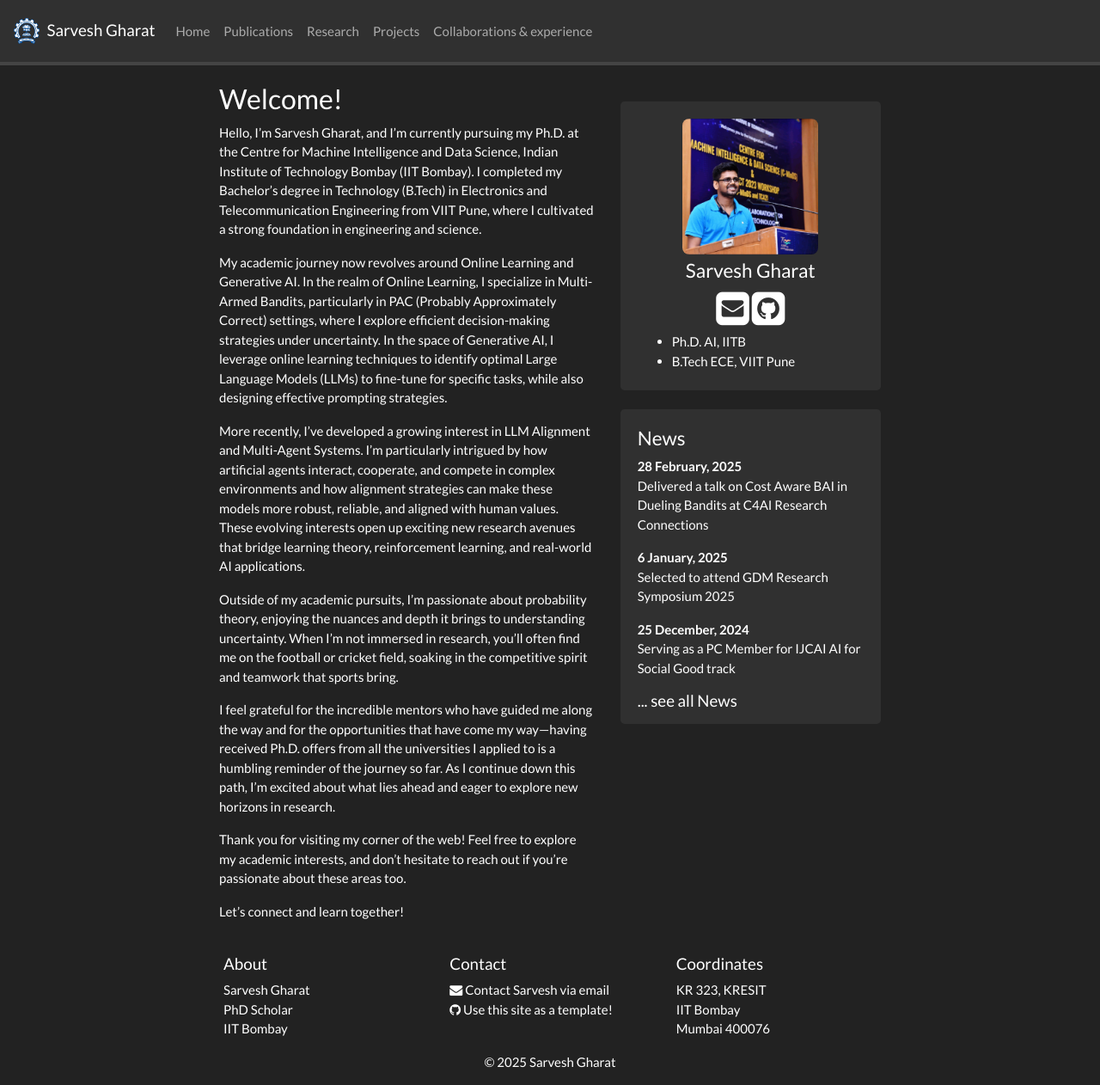
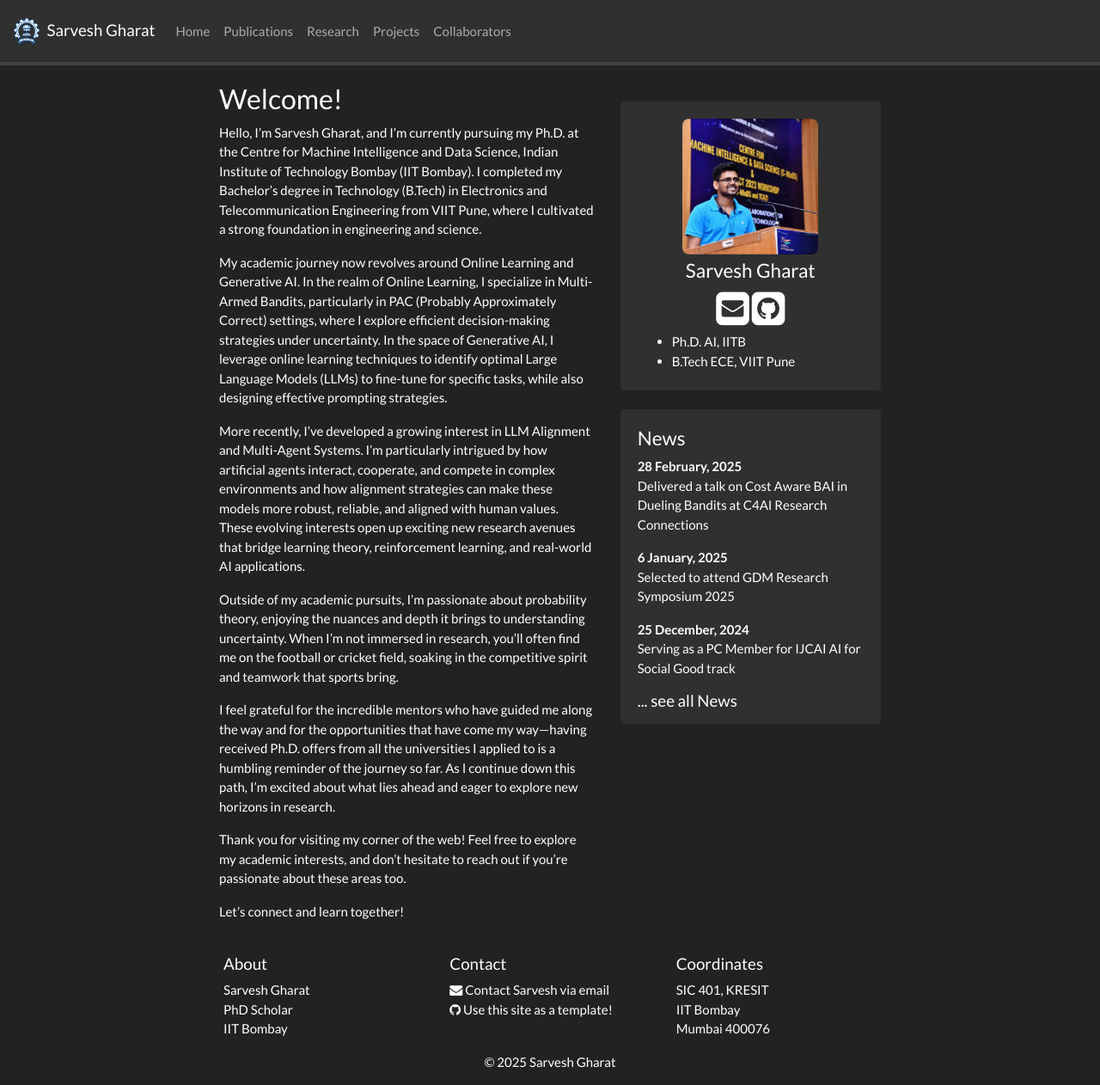
Before and after one commit to SarveshVGharat/SarveshVGharat.github.io, a Jekyll site: the page built from _pages/home.md, in a window 1280 px wide and 1262 px high. Shown: the whole window at 86% size. Built offline with Jekyll 4.4.1, drawn with Linux system fonts in a browser that asks for light colours; nearby versions of some CDN libraries; a style sheet for code colours, icons or effects is not loaded.

Commit message:
Update _config.yml

```diff
--- a/_config.yml
+++ b/_config.yml
@@ -17,7 +17,7 @@ affiliation: >
     IIT Bombay
 
 location: >
-  KR 323, KRESIT<br/>
+  SIC 401, KRESIT<br/>
   IIT Bombay<br/>
   Mumbai 400076
 
@@ -27,10 +27,10 @@ contact: >
 
 # Pages shown in navbar
 nav_pages:
-  - name: Publications
-  - name: Research
-  - name: Projects
-  - name: Collaborations & Experience
+  - name: publications
+  - name: research
+  - name: projects
+  - name: collaborators
 
 include:
   - .htaccess
```
